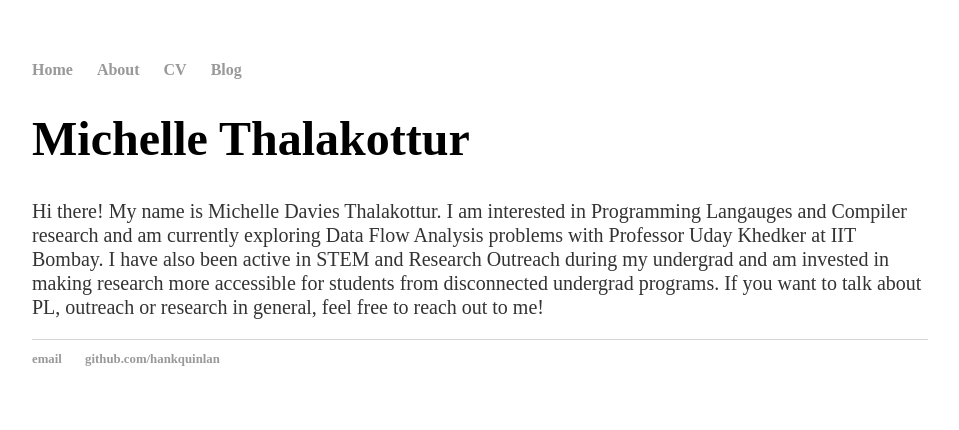
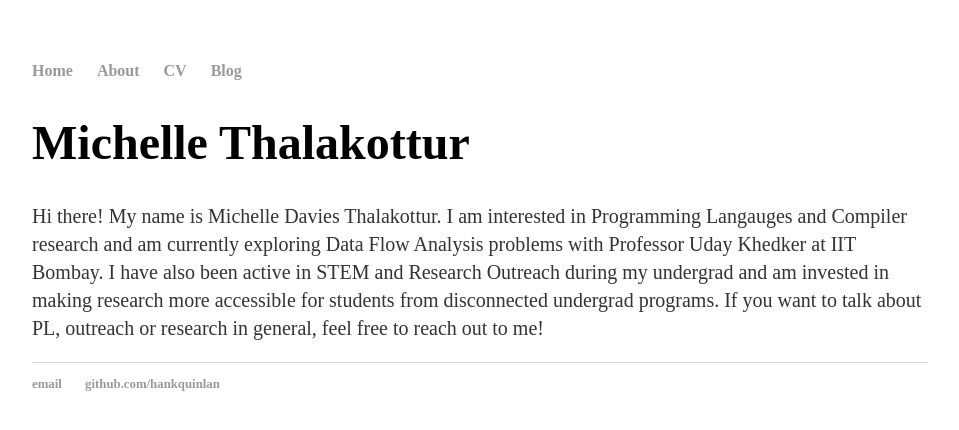
Before and after one commit to michelledaviest/michelledaviest.github.io, a Jekyll site: the page built from index.html, in a window 1280 px wide. Shown: the top 430 px of the page, without its empty margins (160-1119 px from the left). Built offline with Jekyll 4.4.1, drawn with Linux system fonts in a browser that asks for light colours; some web fonts are replaced.

Commit message:
increase lien ht

```diff
--- a/css/main.css
+++ b/css/main.css
@@ -5,7 +5,7 @@ body { margin: 60px auto; width: 70%; }
 a { text-decoration: none; color: #999; }
 a:hover { text-decoration: underline; }
 
-p, ul { font-size: 1.25em; line-height: 1.2em; color: #333; }
+p, ul { font-size: 1.25em; line-height: 1.4em; color: #333; }
 
 h1, h2, h3, h4 { font-family: 'Gentium Book Basic'; }
 h1 { font-size: 3em;  }
```
